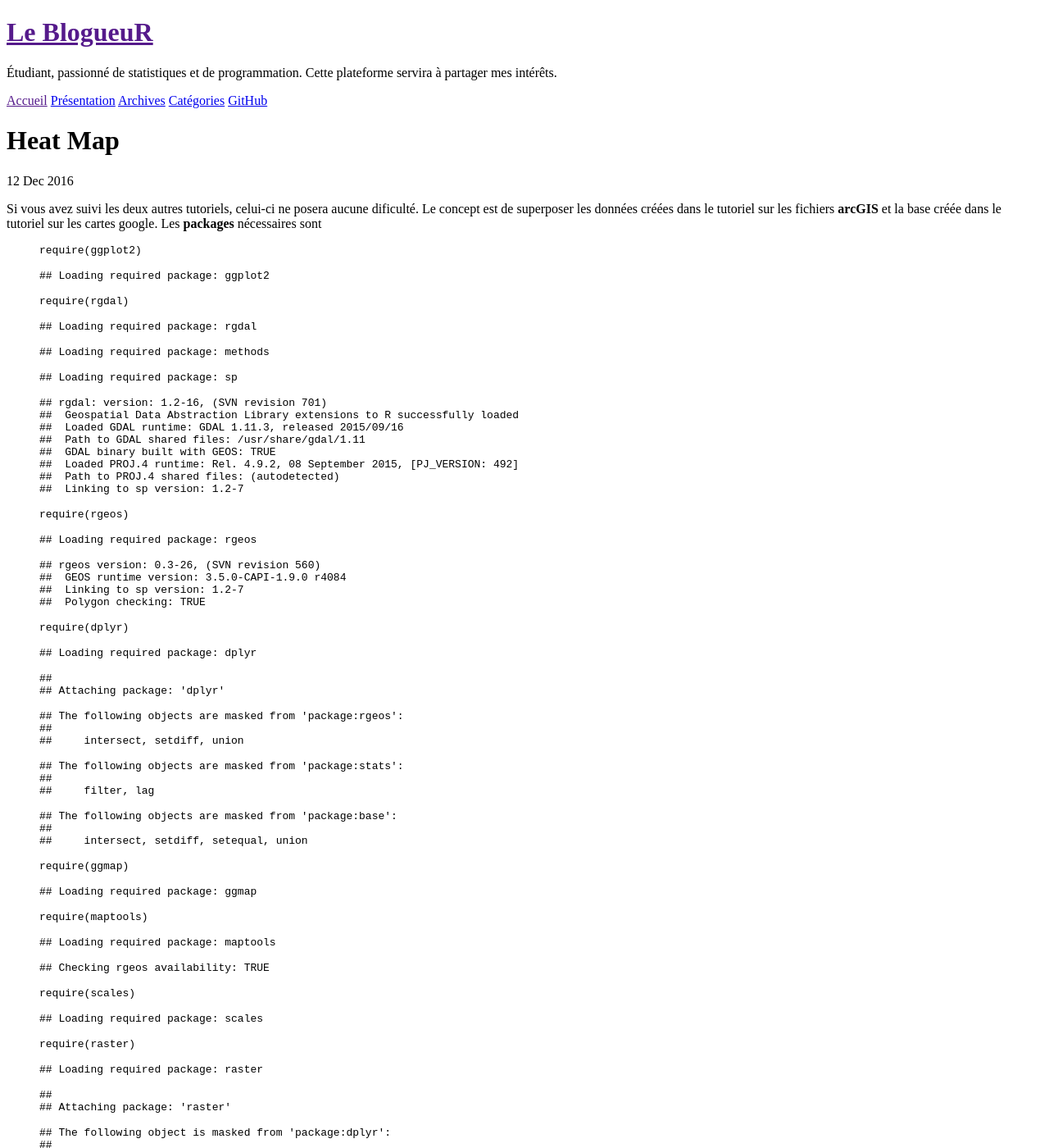
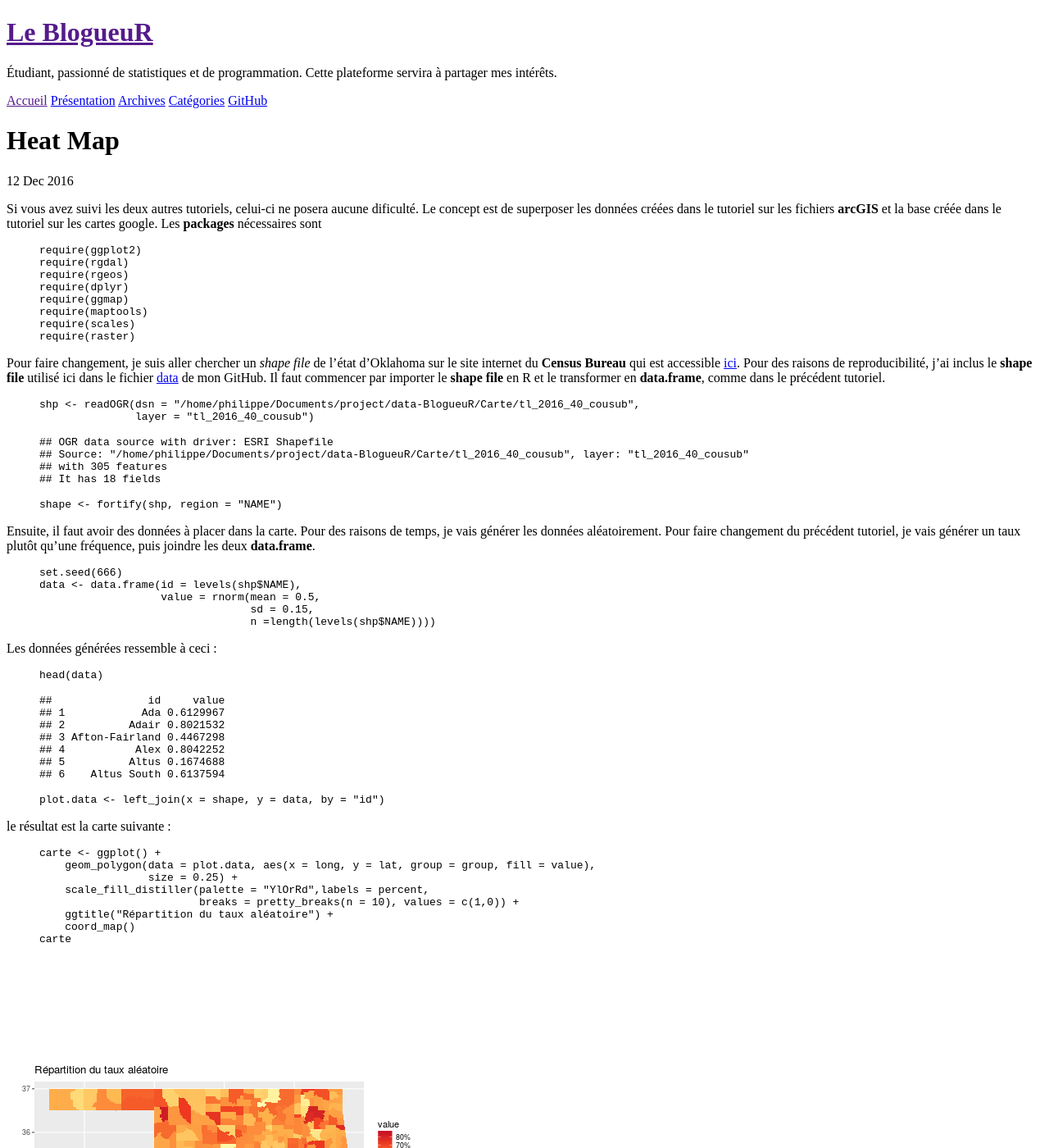
Before and after one commit to philippehamel/philippehamel.github.io, a Jekyll site: the page built from _posts/2016-12-12-heatmap.md, in a window 1280 px wide and 1400 px high. Shown: the whole window at 82% size. Built offline with Jekyll 4.4.1, drawn with Linux system fonts in a browser that asks for light colours; comment, search, counter and statistics services are not loaded; some of the changed text lies outside the part shown.

Commit message:
Chunk option

````diff
--- a/_posts/2016-12-12-heatmap.md
+++ b/_posts/2016-12-12-heatmap.md
@@ -14,182 +14,13 @@ Si vous avez suivi les deux autres tutoriels, celui-ci ne posera aucune dificult
 
 {% highlight r %}
 require(ggplot2)
-{% endhighlight %}
-
-
-
-{% highlight text %}
-## Loading required package: ggplot2
-{% endhighlight %}
-
-
-
-{% highlight r %}
 require(rgdal)
-{% endhighlight %}
-
-
-
-{% highlight text %}
-## Loading required package: rgdal
-{% endhighlight %}
-
-
-
-{% highlight text %}
-## Loading required package: methods
-{% endhighlight %}
-
-
-
-{% highlight text %}
-## Loading required package: sp
-{% endhighlight %}
-
-
-
-{% highlight text %}
-## rgdal: version: 1.2-16, (SVN revision 701)
-##  Geospatial Data Abstraction Library extensions to R successfully loaded
-##  Loaded GDAL runtime: GDAL 1.11.3, released 2015/09/16
-##  Path to GDAL shared files: /usr/share/gdal/1.11
-##  GDAL binary built with GEOS: TRUE
-##  Loaded PROJ.4 runtime: Rel. 4.9.2, 08 September 2015, [PJ_VERSION: 492]
-##  Path to PROJ.4 shared files: (autodetected)
-##  Linking to sp version: 1.2-7
-{% endhighlight %}
-
-
-
-{% highlight r %}
 require(rgeos)
-{% endhighlight %}
-
-
-
-{% highlight text %}
-## Loading required package: rgeos
-{% endhighlight %}
-
-
-
-{% highlight text %}
-## rgeos version: 0.3-26, (SVN revision 560)
-##  GEOS runtime version: 3.5.0-CAPI-1.9.0 r4084
-##  Linking to sp version: 1.2-7
-##  Polygon checking: TRUE
-{% endhighlight %}
-
-
-
-{% highlight r %}
 require(dplyr)
-{% endhighlight %}
-
-
-
-{% highlight text %}
-## Loading required package: dplyr
-{% endhighlight %}
-
-
-
-{% highlight text %}
-##
-## Attaching package: 'dplyr'
-{% endhighlight %}
-
-
-
-{% highlight text %}
-## The following objects are masked from 'package:rgeos':
-##
-##     intersect, setdiff, union
-{% endhighlight %}
-
-
-
-{% highlight text %}
-## The following objects are masked from 'package:stats':
-##
-##     filter, lag
-{% endhighlight %}
-
-
-
-{% highlight text %}
-## The following objects are masked from 'package:base':
-##
-##     intersect, setdiff, setequal, union
-{% endhighlight %}
-
-
-
-{% highlight r %}
 require(ggmap)
-{% endhighlight %}
-
-
-
-{% highlight text %}
-## Loading required package: ggmap
-{% endhighlight %}
-
-
-
-{% highlight r %}
 require(maptools)
-{% endhighlight %}
-
-
-
-{% highlight text %}
-## Loading required package: maptools
-{% endhighlight %}
-
-
-
-{% highlight text %}
-## Checking rgeos availability: TRUE
-{% endhighlight %}
-
-
-
-{% highlight r %}
 require(scales)
-{% endhighlight %}
-
-
-
-{% highlight text %}
-## Loading required package: scales
-{% endhighlight %}
-
-
-
-{% highlight r %}
 require(raster)
-{% endhighlight %}
-
-
-
-{% highlight text %}
-## Loading required package: raster
-{% endhighlight %}
-
-
-
-{% highlight text %}
-##
-## Attaching package: 'raster'
-{% endhighlight %}
-
-
-
-{% highlight text %}
-## The following object is masked from 'package:dplyr':
-##
-##     select
 {% endhighlight %}
 
 Pour faire changement, je suis aller chercher un *shape file* de l'état d'Oklahoma sur le site internet du **Census Bureau** qui est accessible [ici](http://www.census.gov/cgi-bin/geo/shapefiles/index.php). Pour des raisons de reproducibilité, j'ai inclus le **shape file** utilisé ici dans le fichier [data](https://github.com/philippehamel/data-BlogueuR/tree/master/Carte) de mon GitHub. Il faut commencer par importer le **shape file** en R et le transformer en **data.frame**, comme dans le précédent tutoriel.
--- a/_source/2016-12-12-heatmap.Rmd
+++ b/_source/2016-12-12-heatmap.Rmd
@@ -11,7 +11,7 @@ output:
 ---
 Si vous avez suivi les deux autres tutoriels, celui-ci ne posera aucune dificulté. Le concept est de superposer les données créées dans le tutoriel sur les fichiers **arcGIS** et la base créée dans le tutoriel sur les cartes google. Les **packages** nécessaires sont
 
-```{r echo=TRUE}
+```{r message=FALSE, warning=FALSE}
 require(ggplot2)
 require(rgdal)
 require(rgeos)
````
